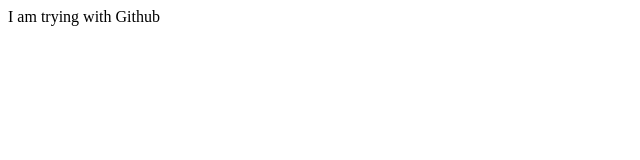
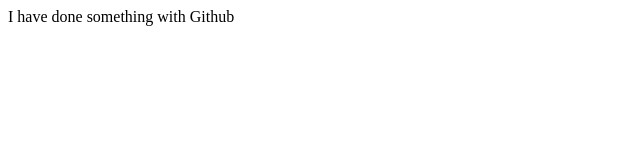
Before and after one commit to ramghassan/ram, a plain HTML site: page index.html in a window 1280 px wide. Shown: the whole page, without its empty margins (0-640 px from the left). Drawn offline with Linux system fonts and the light colour scheme.

Commit message:
Done some changes in file statement

```diff
--- a/index.html
+++ b/index.html
@@ -3,6 +3,6 @@
     <title>CKC</title>
   </head>
   <body>
-    <p>I  am trying with Github</p>
+    <p>I  have done something with Github</p>
   </body>
 </html>
```
